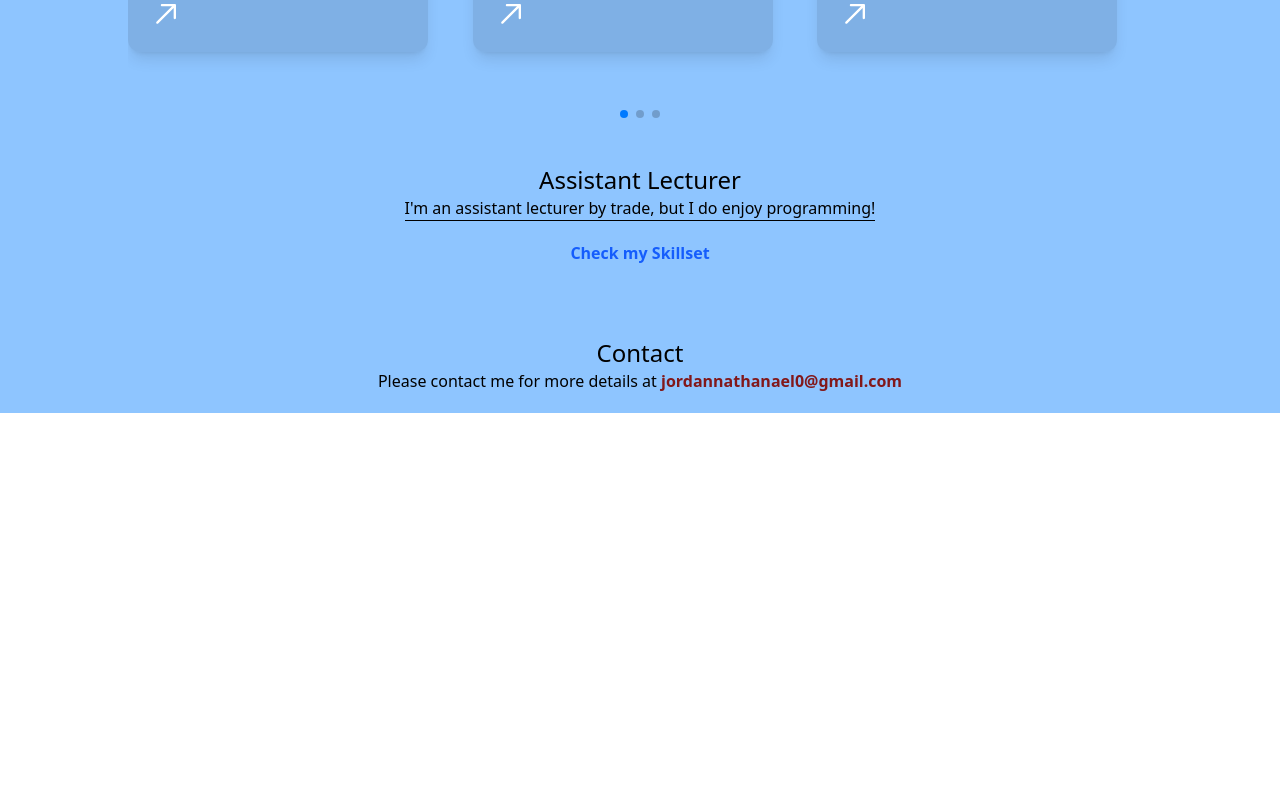
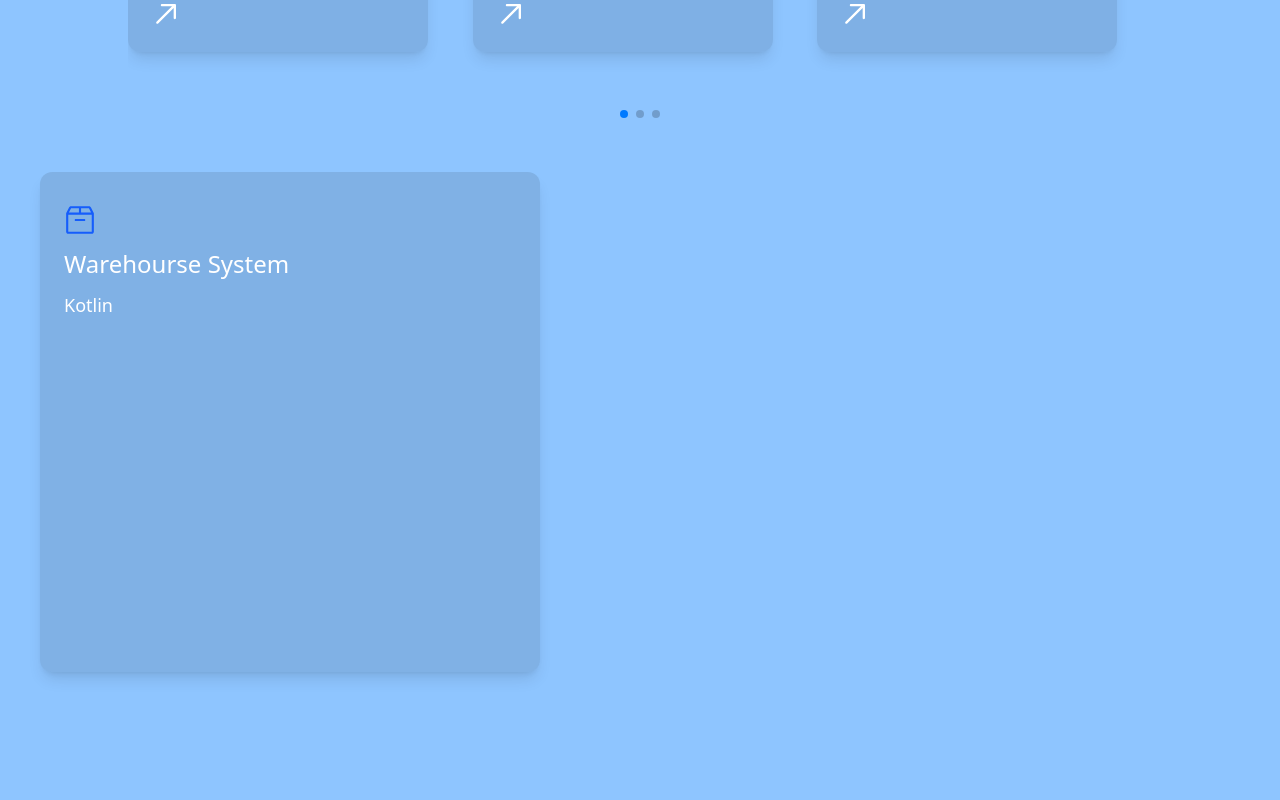
Before and after one commit to XrayenJN/PersonalWebsite, a React (Vite) app: page / in a window 1280 px wide. Shown: the part 1040-1840 px from the top of the page. Before the commit the page ends 1453 px from the top, so only its background shows below. Built offline with nearby package versions, Linux system fonts and the light colour scheme.

Commit message:
feat: Add projectDetails section

```diff
--- a/src/components/mainpage/Project.jsx
+++ b/src/components/mainpage/Project.jsx
@@ -6,9 +6,14 @@ import 'swiper/css/free-mode'
 import { FreeMode, Pagination } from 'swiper/modules'
 import { RxArrowTopRight } from 'react-icons/rx'
 import { ProjectsData } from '../../constants/projects'
+import ProjectDetails from './ProjectDetails'
+import { useState } from 'react'
 
 const Project = () => {
+  const [chosenProject, setChosenProject] = useState(ProjectsData[0]);
+
   return (
+    <>
       <div className="flex items-center justify-center flex-col h-fit">
         <Swiper
           breakpoints={{
@@ -33,8 +38,8 @@ const Project = () => {
           className="max-w-[80%] lg:max-w-[80%]"
         >
           {ProjectsData.map((item) => (
-          <SwiperSlide key={item.title}>
-            <div onClick={console.log("Hello")} className="flex flex-col gap-10 mb-20 group relative shadow-lg text-white rounded-xl px-6 py-8 h-[300px] w-[200px] lg:h-[300px] lg:w-[300px] overflow-hidden cursor-pointer">
+            <SwiperSlide onClick={() => setChosenProject(item)}key={item.title}>
+              <div className="flex flex-col gap-10 mb-20 group relative shadow-lg text-white rounded-xl px-6 py-8 h-[300px] w-[200px] lg:h-[300px] lg:w-[300px] overflow-hidden cursor-pointer">
                 <div
                   className="absolute inset-0 bg-cover bg-center"
                   style={{ backgroundImage: item.backgroundImage }}
@@ -51,6 +56,10 @@ const Project = () => {
           ))}
         </Swiper>
       </div>
+      <div>
+        <ProjectDetails project={chosenProject}/>
+      </div>
+    </>
   )
 }
 
--- /dev/null
+++ b/src/components/mainpage/ProjectDetails.jsx
@@ -0,0 +1,24 @@
+import React from 'react'
+
+const ProjectDetails = ({project}) => {
+
+
+  return (
+    <div className='p-10 items-start'>
+      <div className="flex flex-col gap-10 mb-20 group relative shadow-lg text-white rounded-xl px-6 py-8 h-[300px] w-[200px] lg:h-[500px] lg:w-[500px] overflow-hidden cursor-pointer">
+        <div
+          className="absolute inset-0 bg-cover bg-center"
+          style={{ backgroundImage: project.backgroundImage }}
+        />
+        <div className="absolute inset-0 bg-black opacity-10 group-hover:opacity-50" />
+        <div className="relative flex flex-col gap-3">
+          <project.icon className="text-blue-600 group-hover:text-blue-400 w-[32px] h-[32px]" />
+          <h1 className="text-xl lg:text-2xl">{project.title} </h1>
+          <p className="lg:text-[18px]">{project.content} </p>
+        </div>
+      </div>
+    </div>
+  )
+}
+
+export default ProjectDetails
```
Lines whose indentation alone changed are shown as unchanged.
